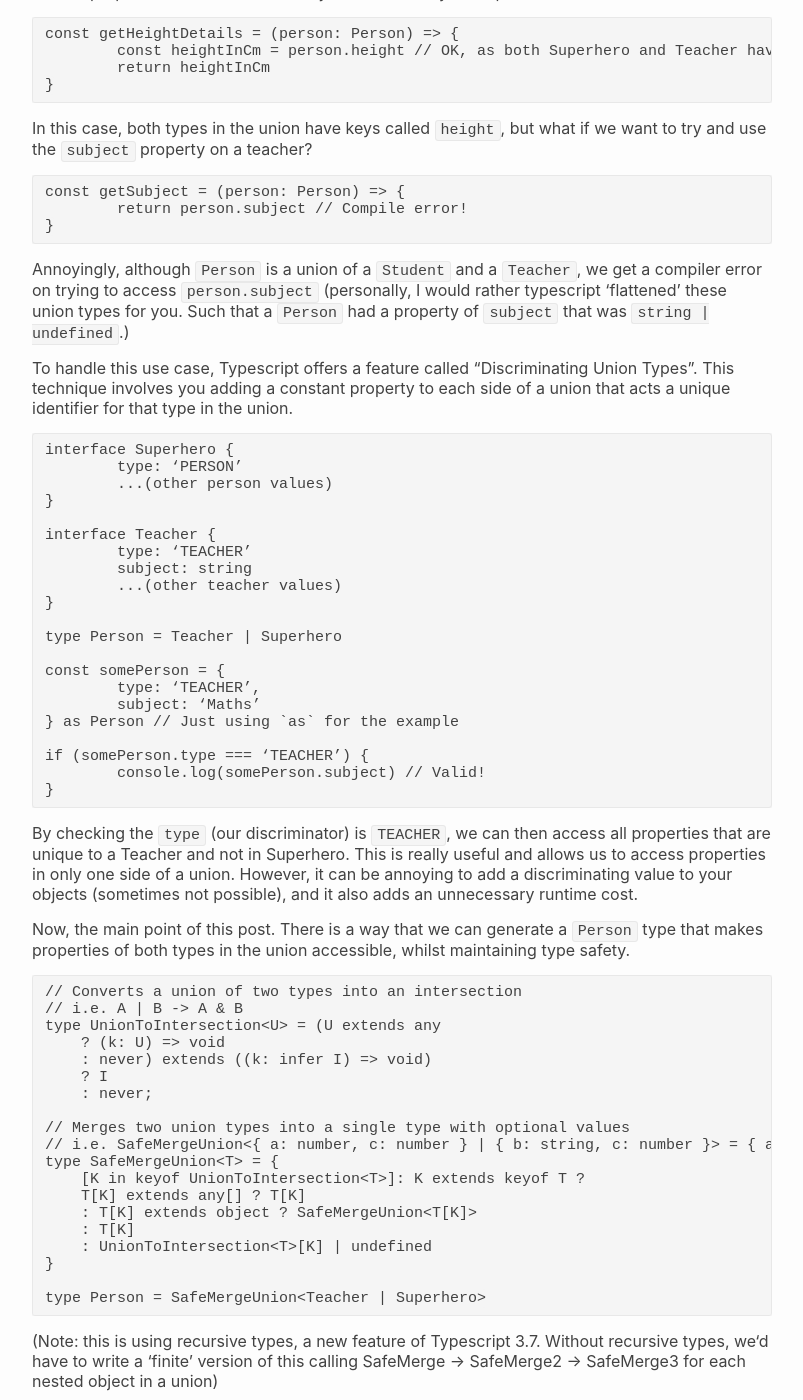
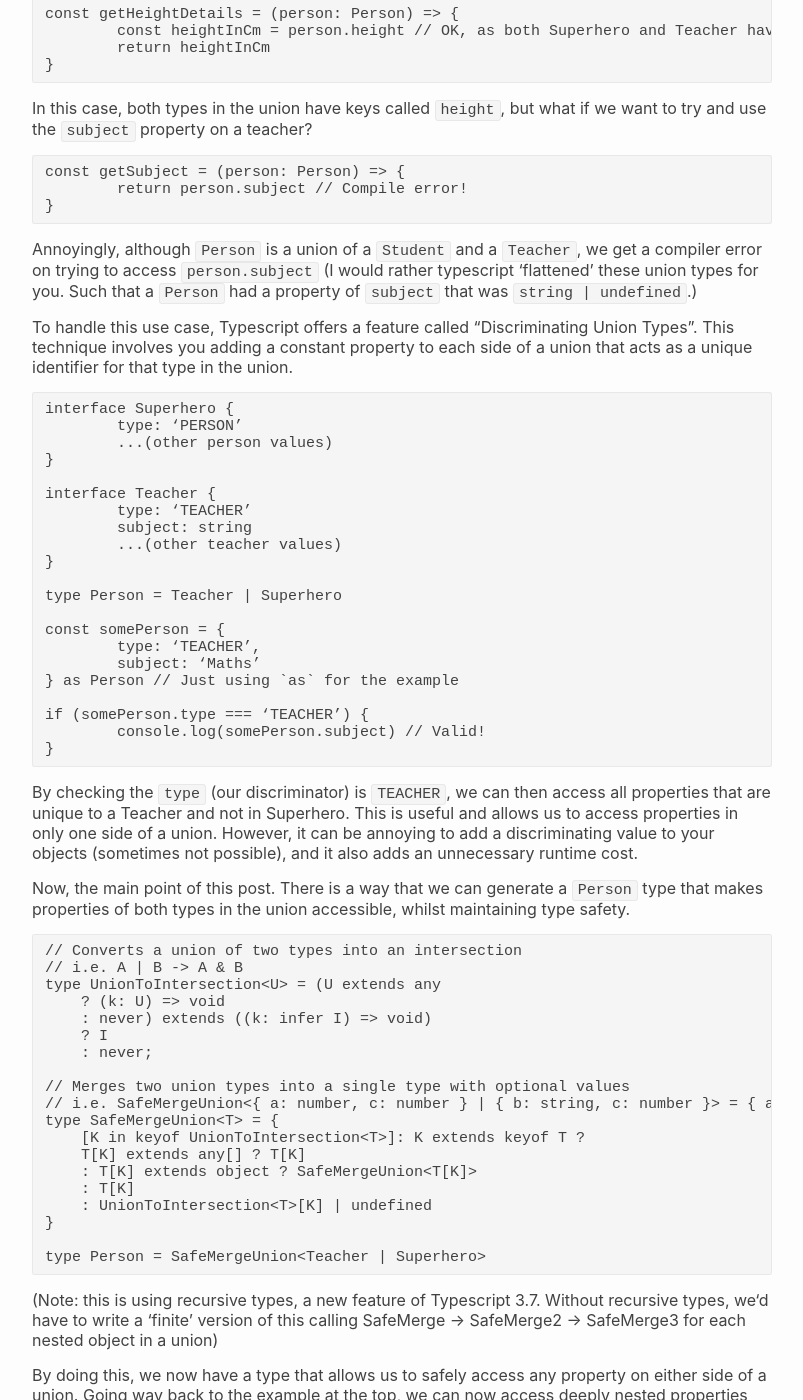
Before and after one commit to rorydbain/rorydbain.github.io, a Jekyll site: the page built from _posts/2019-10-12-flattening-typescript-union-types.markdown, in a window 1280 px wide and 1400 px high, scrolled down 2558 px. Shown: the whole window, without its empty margins (238-1041 px from the left). Built offline with Jekyll 4.4.1, drawn with Linux system fonts in a browser that asks for light colours; some web fonts are replaced; some of the changed text lies outside the part shown.

Commit message:
grammar fixes

````diff
--- a/_posts/2019-10-12-flattening-typescript-union-types.markdown
+++ b/_posts/2019-10-12-flattening-typescript-union-types.markdown
@@ -77,7 +77,7 @@ const authenticationMiddleware = (request: Request, constants: AppConstants) =>
 }
 ```
 
-Without `typeof` usages, we’d have to write and maintain an `AppConstants` interface that aligns to the constants files of each app. In addition to this, Typescript’s inference system can often type things better than you as a developer can. For example, in the above code snippets, if you had written the type of `AppConstants` yourself, you might have said `COOKIE_NAMES` has a property of `AUTH_TOKEN` that is a `string`. However, the inferred type will actually tell you that `AUTH_TOKEN` is `’X-Auth-Token’ | ‘AUTHENTICATION_TOKEN’`. This extra bit of context can be really useful.
+Without `typeof` usages, we’d have to write and maintain an `AppConstants` interface that aligns to the constants files of each app. In addition to this, Typescript’s inference system can often type things better than you as a developer can. For example, in the above code snippets, if you had written the type of `AppConstants` yourself, you might have said `COOKIE_NAMES` has a property of `AUTH_TOKEN` that is a `string`. However, the inferred type will tell you that `AUTH_TOKEN` is `’X-Auth-Token’ | ‘AUTHENTICATION_TOKEN’`. This extra bit of context can be really useful.
 
 Type inference has uses in other contexts too. You could infer the type of an API response from a mock JSON file; or you could have varied `Storage` objects for a Web app versus a ReactNative app; any time that you’re having to write a lot of types with Typescript, it’s worth thinking if there’s a way you can have that type inferred for you.
 
@@ -135,9 +135,9 @@ const getSubject = (person: Person) => {
 }
 ```
 
-Annoyingly, although `Person` is a union of a `Student` and a `Teacher`, we get a compiler error on trying to access `person.subject` (personally, I would rather typescript ‘flattened’ these union types for you. Such that a `Person` had a property of `subject` that was `string | undefined`.)
+Annoyingly, although `Person` is a union of a `Student` and a `Teacher`, we get a compiler error on trying to access `person.subject` (I would rather typescript ‘flattened’ these union types for you. Such that a `Person` had a property of `subject` that was `string | undefined`.)
 
-To handle this use case, Typescript offers a feature called “Discriminating Union Types”. This technique involves you adding a constant property to each side of a union that acts a unique identifier for that type in the union.
+To handle this use case, Typescript offers a feature called “Discriminating Union Types”. This technique involves you adding a constant property to each side of a union that acts as a unique identifier for that type in the union.
 
 ```
 interface Superhero {
@@ -163,7 +163,7 @@ if (somePerson.type === ‘TEACHER’) {
 }
 ```
 
-By checking the `type` (our discriminator) is `TEACHER`, we can then access all properties that are unique to a Teacher and not in Superhero. This is really useful and allows us to access properties in only one side of a union. However, it can be annoying to add a discriminating value to your objects (sometimes not possible), and it also adds an unnecessary runtime cost.
+By checking the `type` (our discriminator) is `TEACHER`, we can then access all properties that are unique to a Teacher and not in Superhero. This is useful and allows us to access properties in only one side of a union. However, it can be annoying to add a discriminating value to your objects (sometimes not possible), and it also adds an unnecessary runtime cost.
 
 Now, the main point of this post. There is a way that we can generate a `Person` type that makes properties of both types in the union accessible, whilst maintaining type safety.
 
@@ -190,7 +190,7 @@ type Person = SafeMergeUnion<Teacher | Superhero>
 ```
 (Note: this is using recursive types, a new feature of Typescript 3.7. Without recursive types, we‘d have to write a ‘finite’ version of this calling SafeMerge -> SafeMerge2 -> SafeMerge3 for each nested object in a union)
 
-By doing this, we now have a type that allows us to safely access any property in either side of a union. Going way back to the example at the top, we can now access deeply nested properties without having to check if each nested object contains a value for a key.
+By doing this, we now have a type that allows us to safely access any property on either side of a union. Going way back to the example at the top, we can now access deeply nested properties without having to check if each nested object contains a value for a key.
 
 ```
 const superheroPhoto = (person: Person) => person.photos?.find(x => x.id === 1)?.name
````
Also changed, not shown: other parts of _posts/2019-10-12-flattening-typescript-union-types.markdown (+2 -2 lines).
